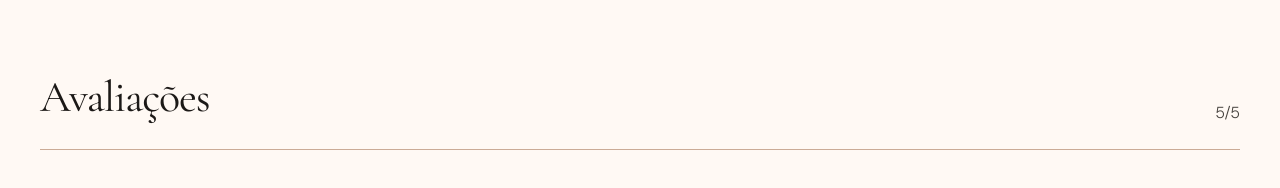
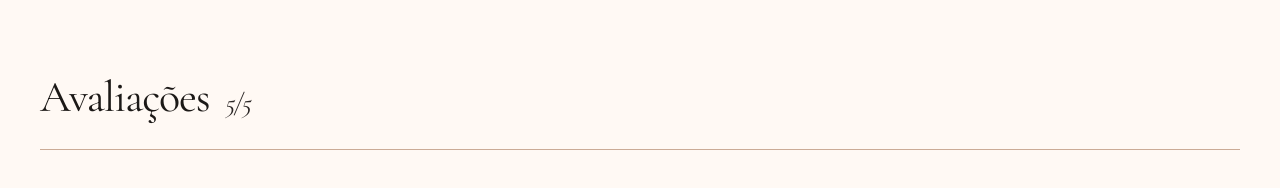
Before and after one commit to AthosAlexandre/TesteEssentia, a React (Vite) app in the folder teste-essentia/: page / in a window 1280 px wide. Shown: the part 2568-2756 px from the top of the page. Built offline with nearby package versions, Linux system fonts and the light colour scheme.

Commit message:
ajustando a seção de avaliação

```diff
--- a/teste-essentia/src/index.css
+++ b/teste-essentia/src/index.css
@@ -20,3 +20,24 @@
     cursor: pointer;
   }
 }
+
+@keyframes avaliacoes-carousel-enter {
+  from {
+    opacity: 0;
+    transform: translateY(0.6rem);
+  }
+  to {
+    opacity: 1;
+    transform: translateY(0);
+  }
+}
+
+@media (prefers-reduced-motion: reduce) {
+  .avaliacoes-carousel-panel {
+    animation: none;
+  }
+}
+
+.avaliacoes-carousel-panel {
+  animation: avaliacoes-carousel-enter 0.80s ease-out both;
+}
--- a/teste-essentia/src/page/home/sections/avaliacoes/index.jsx
+++ b/teste-essentia/src/page/home/sections/avaliacoes/index.jsx
@@ -61,14 +61,19 @@ export default function AvaliacoesSection() {
       aria-labelledby="secao-avaliacoes-titulo"
     >
       <div className="mx-auto max-w-7xl px-5 py-14 sm:px-8 sm:py-16 md:py-20 lg:px-10">
-        <div className={`flex flex-wrap items-end justify-between gap-4 border-b pb-6 ${DIVIDER}`}>
+        <div className={`flex flex-wrap items-baseline gap-x-3 gap-y-1 border-b pb-6 sm:gap-x-4 ${DIVIDER}`}>
           <h2
             id="secao-avaliacoes-titulo"
             className="font-logo text-[clamp(2rem,4vw,2.75rem)] font-normal leading-tight tracking-tight text-stone-900"
           >
             Avaliações
           </h2>
-          <p className="font-nav text-sm font-light text-stone-700 sm:text-base">5/5</p>
+          <p
+            className="font-logo text-[clamp(1.1rem,2.2vw,1.65rem)] font-normal italic leading-none tracking-tight text-stone-800"
+            aria-label="Média de 5 em 5"
+          >
+            5/5
+          </p>
         </div>
 
         {loading ? (
@@ -77,7 +82,10 @@ export default function AvaliacoesSection() {
           </div>
         ) : (
           <>
-            <div className="grid grid-cols-1 gap-10 py-10 sm:grid-cols-2 sm:gap-12 md:gap-14 lg:gap-16">
+            <div
+              key={pageIndex}
+              className="avaliacoes-carousel-panel grid grid-cols-1 gap-10 py-10 sm:grid-cols-2 sm:gap-12 md:gap-14 lg:gap-16"
+            >
               {visibleReviews.map((review) => (
                 <article key={review.id} className="min-w-0">
                   <div className="flex flex-wrap items-end gap-x-4 gap-y-2">
```
